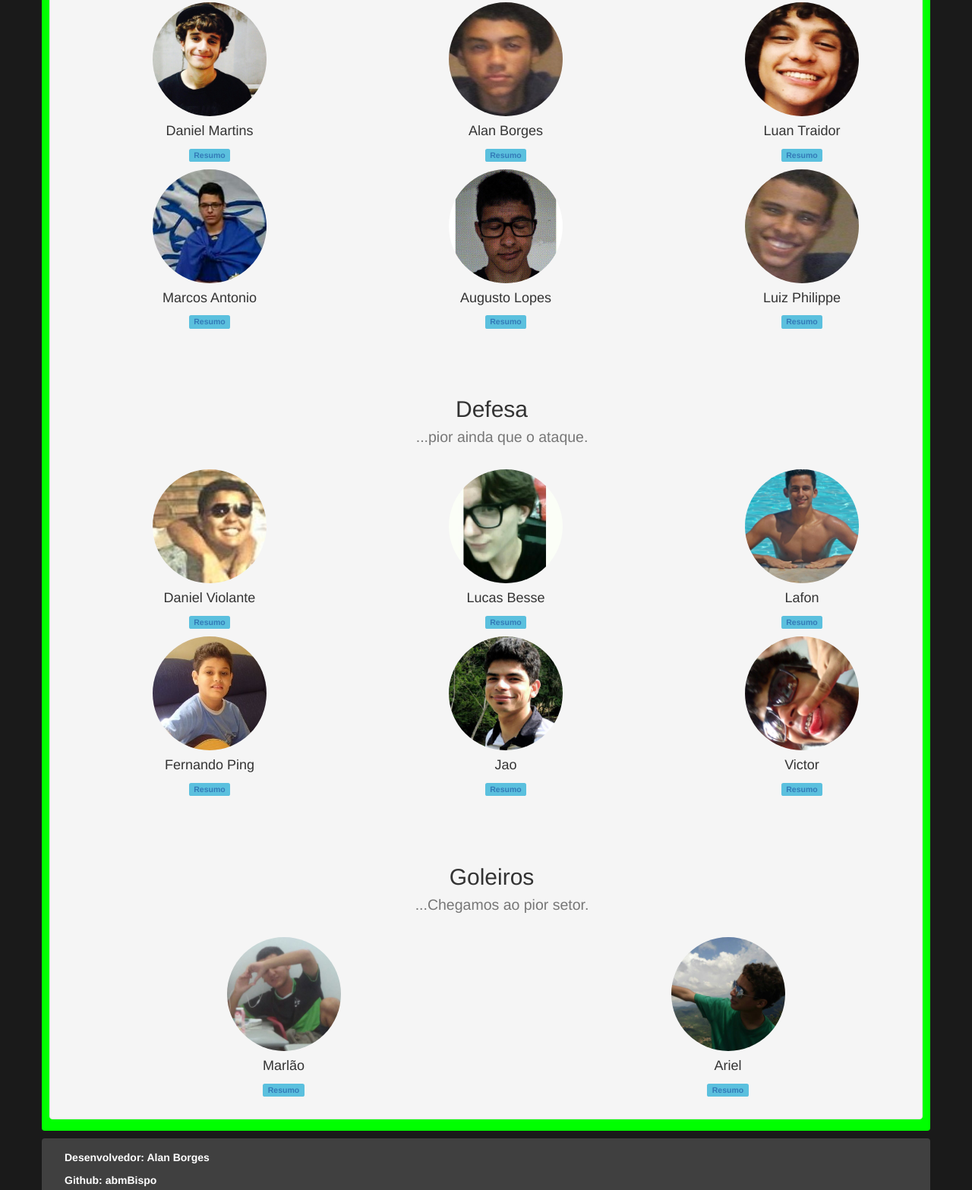
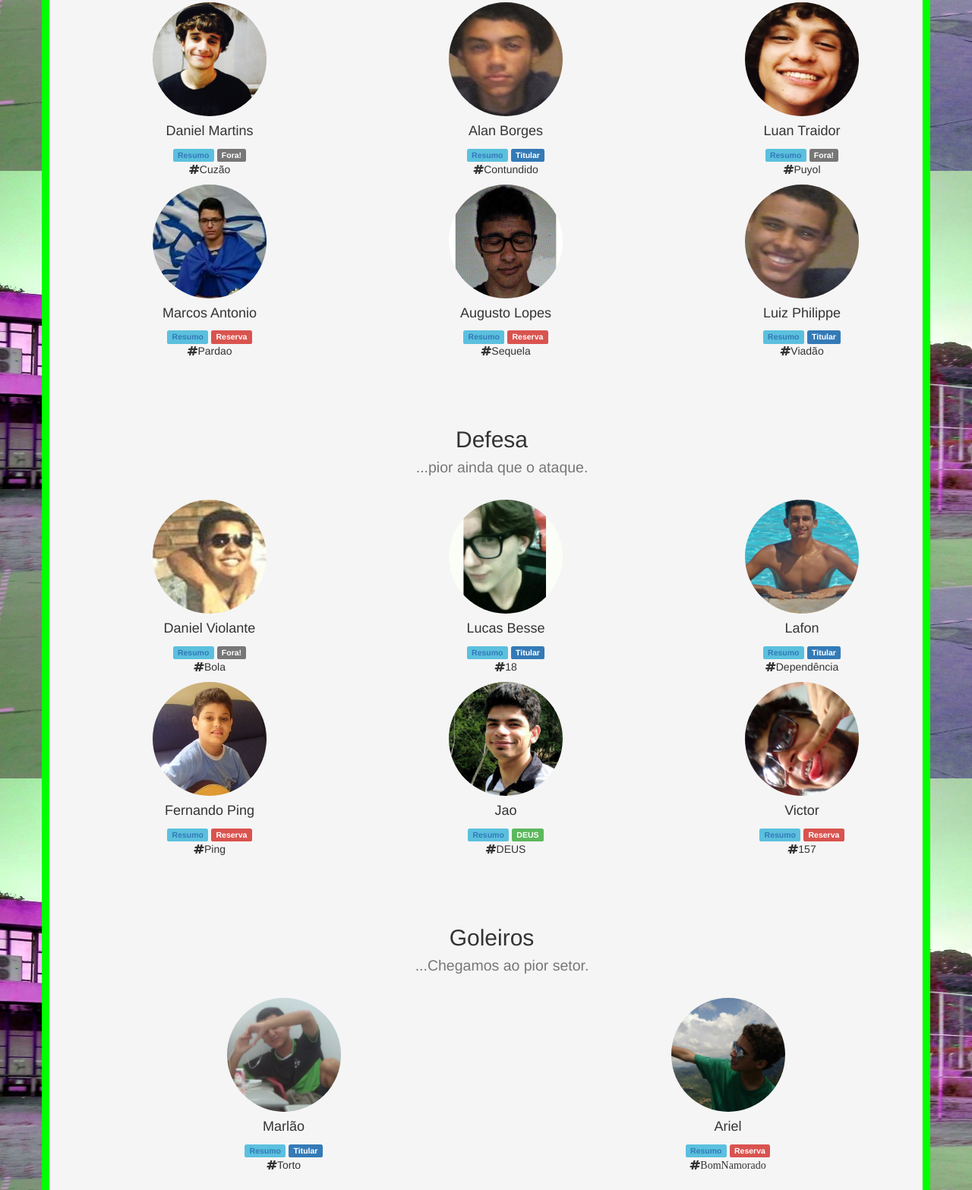
Before and after one commit to DAW-2016/E06-CSS3, a plain HTML site: page escalacao.html in a window 1280 px wide. Shown: the part 575-2142 px from the top of the page at 76% size. Drawn offline with Linux system fonts and the light colour scheme.

Commit message:
Fiz de novo

```diff
--- a/escalacao.html
+++ b/escalacao.html
@@ -3,6 +3,7 @@
     <head>
         <title>Site com Bootstrap</title>
         <meta charset="utf-8">
+        <link rel="stylesheet" href="https://maxcdn.bootstrapcdn.com/font-awesome/4.5.0/css/font-awesome.min.css">
         <meta name="viewport" content="width=device-width, initial-scale=1.0">
         <!-- Bootstrap -->
         <link href="styles/css/bootstrap.min.css" rel="stylesheet">
@@ -41,34 +42,34 @@
                     		<div class="row">
 		                        <div class="col-md-4">
         		                    <center><img src="fotos/martins.jpg" class="img-circle" width="150px" height="150px" id="team_member">
-                		            <h4>Daniel Martins</h4><p><span class="label label-info"><a data-toggle="popover" title="Daniel Martins" data-content="Meia atacante que arma a jogada e da uns chute loco. Craque do time!">Resumo</a></span></p></center>
+                		            <h4>Daniel Martins</h4><p><span class="label label-info"><a data-toggle="popover" title="Daniel Martins" data-content="Meia atacante que arma a jogada e da uns chute loco. Craque do time!">Resumo</a></span>&nbsp<span class="label label-default">Fora!</span><br><i class="fa fa-hashtag"></i>Cuzão</p></center>
                         		</div>
 
 	                    	    <div class="col-md-4">
     		                        <center><img src="fotos/alao.jpg" class="img-circle" width="150px" height="150px" id="team_member">
-            		                <h4>Alan Borges</h4><p><span class="label label-info"><a data-toggle="popover" title="Alan Borges" data-content="Atacante que joga pelas pontas, ajudando a armar o meio. É muito lindo esse menino, além de jogar super bem!">Resumo</a></span></p></center>
+            		                <h4>Alan Borges</h4><p><span class="label label-info"><a data-toggle="popover" title="Alan Borges" data-content="Atacante que joga pelas pontas, ajudando a armar o meio. É muito lindo esse menino, além de jogar super bem!">Resumo</a></span></span>&nbsp<span class="label label-primary">Titular</span><br><i class="fa fa-hashtag"></i>Contundido</p></center>
                     	    	</div>
 
 		                        <div class="col-md-4">
         		                    <center><img src="fotos/luan.jpg" class="img-circle" width="150px" height="150px" id="team_member">
-                		            <h4>Luan Traidor</h4><p><span class="label label-info"><a data-toggle="popover" title="Luan Traidor" data-content="Nego joga no ataque, mas não faz gol. É um pivô que não sabe chutar direito a bola!">Resumo</a></span></p></center>
+                		            <h4>Luan Traidor</h4><p><span class="label label-info"><a data-toggle="popover" title="Luan Traidor" data-content="Nego joga no ataque, mas não faz gol. É um pivô que não sabe chutar direito a bola!">Resumo</a></span></span>&nbsp<span class="label label-default">Fora!</span><br><i class="fa fa-hashtag"></i>Puyol</p></center>
                         		</div>
 							</div>
 
 	                    	<div class="row">
                         		<div class="col-md-4">
                             		<center><img src="fotos/marcos.jpg" class="img-circle" width="150px" height="150px" id="team_member">
-                            		<h4>Marcos Antonio</h4><p><span class="label label-info"><a data-toggle="popover" title="Marcos Antonio" data-content="Nego não sai da banheira, dibra em câmera lenta e ainda faz uns golaço de vez em quando!">Resumo</a></span></p></center>
+                            		<h4>Marcos Antonio</h4><p><span class="label label-info"><a data-toggle="popover" title="Marcos Antonio" data-content="Nego não sai da banheira, dibra em câmera lenta e ainda faz uns golaço de vez em quando!">Resumo</a></span></span>&nbsp<span class="label label-danger">Reserva</span><br><i class="fa fa-hashtag"></i>Pardao</p></center>
                         		</div>
 
 		                        <div class="col-md-4">
         		                    <center><img src="fotos/augusto.jpg" class="img-circle" width="150px" height="150px" id="team_member">
-                		            <h4>Augusto Lopes</h4><p><span class="label label-info"><a data-toggle="popover" title="Augusto Lopes" data-content="Pior jogador da história, mas quando da raça até que nem parece tão ruim assim.">Resumo</a></span></p></center>
+                		            <h4>Augusto Lopes</h4><p><span class="label label-info"><a data-toggle="popover" title="Augusto Lopes" data-content="Pior jogador da história, mas quando da raça até que nem parece tão ruim assim.">Resumo</a></span></span>&nbsp<span class="label label-danger">Reserva</span><br><i class="fa fa-hashtag"></i>Sequela</p></center>
                         		</div>
 
 		                        <div class="col-md-4">
         		                    <center><img src="fotos/luiz.jpg" class="img-circle" width="150px" height="150px" id="team_member">
-                		            <h4>Luiz Philippe</h4><p><span class="label label-info"><a data-toggle="popover" title="Luiz philippe" data-content="Só não gosta de dibrar mais do que gosta de ser um viadão.">Resumo</a></span></p></center>
+                		            <h4>Luiz Philippe</h4><p><span class="label label-info"><a data-toggle="popover" title="Luiz philippe" data-content="Só não gosta de dibrar mais do que gosta de ser um viadão.">Resumo</a></span></span>&nbsp<span class="label label-primary">Titular</span><br><i class="fa fa-hashtag"></i>Viadão</p></center>
                         		</div>
 							</div>
                         </div>
@@ -79,34 +80,34 @@
                     		<div class="row">
 		                        <div class="col-md-4">
         		                    <center><img src="fotos/violas.jpg" class="img-circle" width="150px" height="150px" id="team_member">
-                		            <h4>Daniel Violante</h4><p><span class="label label-info"><a data-toggle="popover" title="Daniel Violante" data-content="Ele é enorme, e certamente mais pesado que você. Nem tente passar, não vai rolar.">Resumo</a></span></p></center>
+                		            <h4>Daniel Violante</h4><p><span class="label label-info"><a data-toggle="popover" title="Daniel Violante" data-content="Ele é enorme, e certamente mais pesado que você. Nem tente passar, não vai rolar.">Resumo</a></span>&nbsp<span class="label label-default">Fora!</span><br><i class="fa fa-hashtag"></i>Bola</p></center>
                         		</div>
 
 	                    	    <div class="col-md-4">
     		                        <center><img src="fotos/baesse.jpg" class="img-circle" width="150px" height="150px" id="team_member">
-            		                <h4>Lucas Besse</h4><p><span class="label label-info"><a data-toggle="popover" title="Lucas Besse" data-content="Tem jogo que quase nem joga, mas tem dia que o nego ta com fome de bola. Melhor zagueiro atualmente.">Resumo</a></span></p></center>
+            		                <h4>Lucas Besse</h4><p><span class="label label-info"><a data-toggle="popover" title="Lucas Besse" data-content="Tem jogo que quase nem joga, mas tem dia que o nego ta com fome de bola. Melhor zagueiro atualmente.">Resumo</a></span>&nbsp<span class="label label-primary">Titular</span><br><i class="fa fa-hashtag"></i>18</p></center>
                     	    	</div>
 
 		                        <div class="col-md-4">
         		                    <center><img src="fotos/lafon.jpg" class="img-circle" width="150px" height="150px" id="team_member">
-                		            <h4>Lafon</h4><p><span class="label label-info"><a data-toggle="popover" title="Bruno Lafontaine" data-content="Nego joga na defesa, mas também aparece no ataque. Mais nova contratação do The Licia!">Resumo</a></span></p></center>
+                		            <h4>Lafon</h4><p><span class="label label-info"><a data-toggle="popover" title="Bruno Lafontaine" data-content="Nego joga na defesa, mas também aparece no ataque. Mais nova contratação do The Licia!">Resumo</a></span>&nbsp<span class="label label-primary">Titular</span><br><i class="fa fa-hashtag"></i>Dependência</p></center>
                         		</div>
 							</div>
 
 	                    	<div class="row">
                         		<div class="col-md-4">
                             		<center><img src="fotos/ping.jpg" class="img-circle" width="150px" height="150px" id="team_member">
-                            		<h4>Fernando Ping</h4><p><span class="label label-info"><a data-toggle="popover" title="Fernando Ping" data-content="Zagueirão da roça que chega chegando, suave como um touro numa vidraria!">Resumo</a></span></p></center>
+                            		<h4>Fernando Ping</h4><p><span class="label label-info"><a data-toggle="popover" title="Fernando Ping" data-content="Zagueirão da roça que chega chegando, suave como um touro numa vidraria!">Resumo</a></span>&nbsp<span class="label label-danger">Reserva</span><br><i class="fa fa-hashtag"></i>Ping</p></center>
                         		</div>
 
 		                        <div class="col-md-4">
         		                    <center><img src="fotos/jao.jpg" class="img-circle" width="150px" height="150px" id="team_member">
-                		            <h4>Jao</h4><p><span class="label label-info"><a data-toggle="popover" title="Jao" data-content="Professor que não sabe, mas já é do nosso time. Hihihihih...">Resumo</a></span></p></center>
+                		            <h4>Jao</h4><p><span class="label label-info"><a data-toggle="popover" title="Jao" data-content="Professor que não sabe, mas já é do nosso time. Hihihihih...">Resumo</a></span>&nbsp<span class="label label-success">DEUS</span><br><i class="fa fa-hashtag"></i>DEUS</p></center>
                         		</div>
 
 		                        <div class="col-md-4">
         		                    <center><img src="fotos/vito.jpg" class="img-circle" width="150px" height="150px" id="team_member">
-                		            <h4>Victor</h4><p><span class="label label-info"><a data-toggle="popover" title="Victor" data-content="Zagueirão que rouba sua bola e seu relógio. Fique esperto...">Resumo</a></span></p></center>
+                		            <h4>Victor</h4><p><span class="label label-info"><a data-toggle="popover" title="Victor" data-content="Zagueirão que rouba sua bola e seu relógio. Fique esperto...">Resumo</a></span>&nbsp<span class="label label-danger">Reserva</span><br><i class="fa fa-hashtag"></i>157</p></center>
                         		</div>
 							</div>
                         </div>
@@ -118,12 +119,12 @@
                     		<div class="row">
 		                        <div class="col-md-6">
         		                    <center><img src="fotos/marlon.jpg" class="img-circle" width="150px" height="150px" id="team_member">
-                		            <h4>Marlão</h4><p><span class="label label-info"><a data-toggle="popover" title="Marlão" data-content="Chegou pra resolver o problema no gol, mas acabou ficando que nem a gente. Ora pro nobis...">Resumo</a></span></p></center>
+                		            <h4>Marlão</h4><p><span class="label label-info"><a data-toggle="popover" title="Marlão" data-content="Chegou pra resolver o problema no gol, mas acabou ficando que nem a gente. Ora pro nobis...">Resumo</a></span>&nbsp<span class="label label-primary">Titular</span><br><i class="fa fa-hashtag"></i>Torto</p></center>
                         		</div>
 
 	                    	    <div class="col-md-6">
     		                        <center><img src="fotos/ariel.jpg" class="img-circle" width="150px" height="150px" id="team_member">
-            		                <h4>Ariel</h4><p><span class="label label-info"><a data-toggle="popover" title="Ariel" data-content="Não tem nome de princesa atoa, já que as unicas bolas que ele não pega são as que vão no gol.">Resumo</a></span></p></center>
+            		                <h4>Ariel</h4><p><span class="label label-info"><a data-toggle="popover" title="Ariel" data-content="Não tem nome de princesa atoa, já que as unicas bolas que ele não pega são as que vão no gol.">Resumo</a></span>&nbsp<span class="label label-danger">Reserva</span><br><i class="fa fa-hashtag">BomNamorado</i></p></center>
                     	    	</div>
 							</div>
                         </div>
--- a/styles/css/stylesheet.css
+++ b/styles/css/stylesheet.css
@@ -7,10 +7,12 @@ p.paragraf{
 	}
 p.paragraf:first-letter {
 	font-size:200%;
-}
-
+	}
 body{
-	background-color:#1a1a1a;
+	background-image: url(fundo.jpg);
+	background-repeat: no-repeat;
+	background-attachment: fixed;
+	background-size: 100%;
 	}
 #title{
 	text-align:center;
```
Also changed, not shown: styles/css/fundo.jpg (added).
